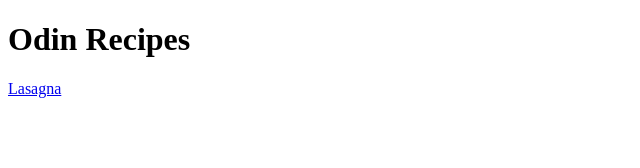
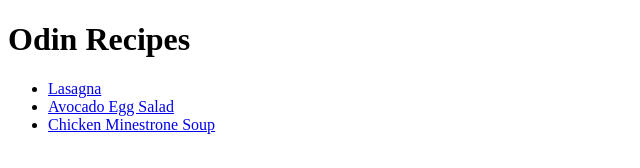
Before and after one commit to TheBreakfastBun/odin-recipes, a plain HTML site: page index.html in a window 1280 px wide. Shown: the whole page, without its empty margins (0-640 px from the left). Drawn offline with Linux system fonts and the light colour scheme.

Commit message:
Modified index.html to include hyperlink references to egg_salad.html and soup.html

```diff
--- a/index.html
+++ b/index.html
@@ -7,6 +7,11 @@
 
     <body>
        <h1>Odin Recipes</h1>
-       <a href="./recipes/lasagna.html">Lasagna</a>
+       <ul>
+            <li><a href="./recipes/lasagna.html">Lasagna</a></li>
+            <li><a href="./recipes/egg_salad.html">Avocado Egg Salad</a></li>
+            <li><a href="./recipes/soup.html">Chicken Minestrone Soup</a></li>
+       </ul>
+
     </body>
 </html>
```
